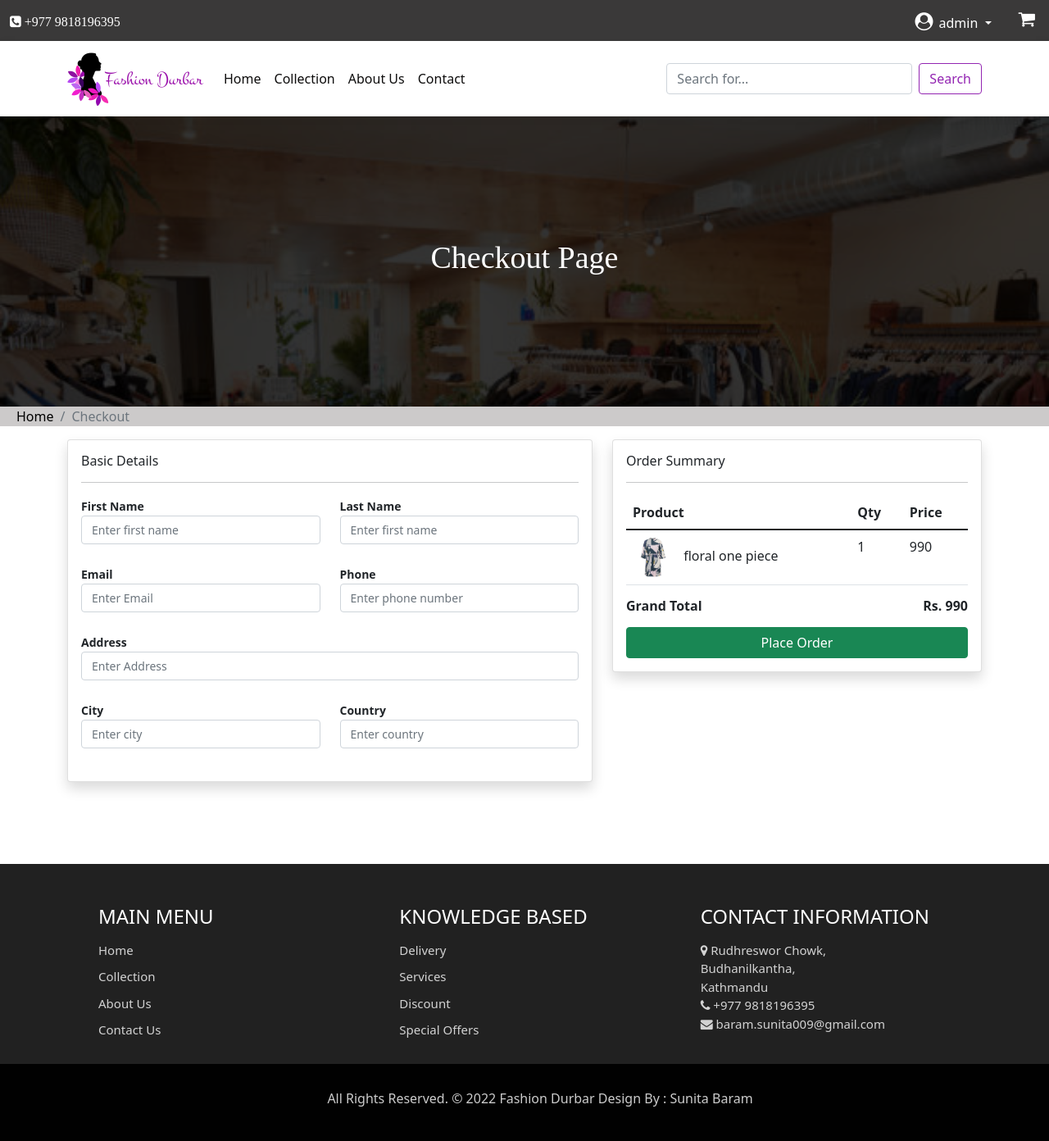
After one commit to Sunita12320/Fashion-Durbar, a Django app: page /checkout in a window 1280 px wide. The commit adds this page. Shown: the whole page at 82% size. Run offline with Django 4.2, Linux system fonts and the light colour scheme; a user stored in the database is signed in; data comes from the database, SQL or seed files in the repository; some libraries are stand-ins or nearby versions.

Commit message:
Email verification, checkout to forget password

```diff
--- a/main/admin.py
+++ b/main/admin.py
@@ -6,3 +6,4 @@ admin.site.register(FeatureProduct)
 admin.site.register(Category)
 admin.site.register(Product)
 admin.site.register(Cart)
+admin.site.register(Profile)
--- /dev/null
+++ b/main/static/css/checkout.css
@@ -0,0 +1,7 @@
+.checkoutform label{
+    font-size: 14px !important;
+    font-weight: 600;
+}
+.checkoutform input{
+    font-size: 14px !important;
+}
--- a/main/templates/nav.html
+++ b/main/templates/nav.html
@@ -11,6 +11,7 @@
     <!-- Bootstrap CSS -->
     <link href="https://cdn.jsdelivr.net/npm/bootstrap@5.1.3/dist/css/bootstrap.min.css" rel="stylesheet" integrity="sha384-1BmE4kWBq78iYhFldvKuhfTAU6auU8tT94WrHftjDbrCEXSU1oBoqyl2QvZ6jIW3" crossorigin="anonymous">
    <link rel="stylesheet" href="{% static 'css/style.css'%}">
+   <link rel="stylesheet" href="{% static 'css/checkout.css'%}">
    <link rel="stylesheet" href="{% static 'css/owl.carousel.min.css'%}">
    <link rel="stylesheet" href="{% static 'css/owl.theme.default.min.css'%}">
 
@@ -26,51 +27,53 @@
   <link rel="stylesheet" href="//code.jquery.com/ui/1.13.1/themes/base/jquery-ui.css">
 
     <title>Fashion Durbar</title>
+    <style>
+      #header{
+        position:sticky;
+        top:0;
+        left:0;
+        width:100%;
+        z-index:9;
+
+      }
+    </style>
   </head>
   <body>
     <!-- Navigation section-->
 
     <section id="header">
-      <nav class="navbar navbar-light " style="height:50px; background-color: rgb(58, 57, 57); padding-right:20px;">
-        <div class="container-fluid ">
-          <a class="navbar-brand">
-            <i class="fa fa-phone-square" style="font-size: 16px;color:white;"> +977 9818196395</i>
-          </a>
-          <form class="d-flex" id="setup">
-            {% if user.is_authenticated %}
-            <a style="margin-top: 5px;">Welcome {{request.user}}</a>
-            <div class="wrapper" style="margin-top: 5px;">
-              <!-- <a href="#"><i class="fa" style="font-size:24px; ">&#xf07a;</i><span> 0 </span></a> -->
-              <a href="/cart" class="cart position-relative d-inline-flex" aria-label="View your shopping cart" style="font-size:20px">
-                <i class="fa fa-shopping-cart"><span class="cart-basket d-flex align-items-center justify-content-center">
-                  <!-- {% if cart %}
-                    {%for item in cart %}
-                       {{item.product_qty}}
-                    {% endfor %}
-                  {% else %}
-                        0
-                   {% endif %} -->
-                   <span class="badge badge-primary cart-count px-3 pt-2">{{cart|length}}</span>
-                   <span class="sr-only">(current)</span>
-                </span></i>
+      <nav class="navbar navbar-expand-lg navbar-light" style="height:50px; background-color: rgb(58, 57, 57); ">
+        <div class="container-fluid"  >
+          <a class="navbar-brand"><i class="fa fa-phone-square" style="font-size: 16px;color:white;"> +977 9818196395</i></a>
+          {% if user.is_authenticated %}
+          <div id="navbarNavDropdown">
+            <ul class="navbar-nav">
+              <li class="nav-item dropdown">
+                <a class="nav-link dropdown-toggle" href="#" style="color:white" id="navbarDropdownMenuLink" role="button" data-bs-toggle="dropdown" aria-expanded="false">
+                  <i class="fa fa-user-circle" style="font-size:22px; margin-top: 5px; margin-right: 7px;"></i>{{request.user}}
+                </a>
+                <ul class="dropdown-menu" aria-labelledby="navbarDropdownMenuLink">
+                  <li><a class="dropdown-item" href="#">Action</a></li>
+                  <li><a class="dropdown-item" href="/logout">Logout</a></li>
 
+                </ul>
+              </li>
+              <li class="nav-item">
+                <a href=""><i class="fa fa-shopping-cart" style="color:white; font-size:22px; margin-top: 10px; margin-right: 5px; padding-left: 25px;"></i></a>
+               </li>
+            </ul>
 
-              </a>
-              </div>
-            <button type="button" class="btn btn-primary btn-sm" style="margin-left:25px; margin-bottom:5px;"><a href="/logout">Logout</a></button>
-            {% else %}
+          {% else %}
 
+          <button type="button" class="btn btn-secondary btn-sm mt-2 float-end" style="margin-bottom:5px;"><a href="/signin" style="color:white; text-decoration: none;">Login</a></button>
+          <button type="button" class="btn btn-secondary btn-sm mt-2" style="margin-bottom:5px;"><a href="/register" style="color:white; text-decoration: none;">Register</a></button>
 
-            <button type="button" class="btn btn-secondary btn-sm" style="margin-bottom:5px; "><a href="/signin">Login</a></button> &ensp;
-            <button type="button" class="btn btn-secondary btn-sm" style="margin-bottom:5px;"><a href="/register">Register</a></button>
-            <!-- <a href="/register">Register</a> -->
-            {% endif %}
-
-          </form>
+          {% endif %}
+        </div>
         </div>
       </nav>
 
-      <nav class="navbar  navbar-expand-lg navbar-light bg-white ">
+      <nav class="navbar navbar-expand-lg navbar-light bg-white " id="navbar">
 
        <div class="container">
 
@@ -103,7 +106,7 @@
             </ul>
             <form action="{% url 'searchproduct' %}" method="POST" class="d-flex">
               {% csrf_token %}
-              <input class="form-control me-2" name="productsearch" type="search" id="searchproducts" placeholder="Search for..." required aria-label="Search" >
+              <input class="form-control me-2" style="width:300px" name="productsearch" type="search" id="searchproducts" placeholder="Search for..." required aria-label="Search" >
               <button class="btn btn-outline-success" type="submit" border-color="#9325b2">Search</button>
             </form>
 
@@ -111,6 +114,7 @@
         <!-- </div> -->
 
       </nav>
+
 
 
     </section>
--- /dev/null
+++ b/main/templates/sunita/checkout.html
@@ -0,0 +1,139 @@
+{% extends 'nav.html' %}
+
+{% block body %}
+<!doctype html>
+<html lang="en">
+
+  <body>
+    {% load static%}
+
+    <div class="all-page-title page-breadcrumb">
+      <div class="container text-center">
+        <div class="row">
+          <div class="col-lg-12">
+            <h1>Checkout Page</h1>
+          </div>
+        </div>
+      </div>
+    </div>
+    <nav aria-label="breadcrumb" style="font-weight: 120px;">
+      <ol class="breadcrumb"  >
+        <li class="breadcrumb-item"><a href="/">Home</a></li>
+
+        <li class="breadcrumb-item active unique" aria-current="page"  >Checkout</li>
+      </ol>
+      </nav>
+
+
+<div class="container mt-3">
+    <div class="row">
+        <div class="col-md-7 ">
+            <div class="card shadow checkoutform">
+                <div class="card-body">
+                    <h6>Basic Details</h6>
+                    <hr>
+                    <div class="row ">
+                        <div class="col-md-6">
+                        <label>First Name</label>
+                        <input type="text" class="form-control" placeholder="Enter first name" required>
+                      </div>
+
+                      <div class="col-md-6">
+                        <label>Last Name</label>
+                        <input type="text" class="form-control" placeholder="Enter first name" required>
+                      </div>
+                    </div>
+                    <br>
+
+                    <div class="row">
+                        <div class="col-md-6">
+                        <label>Email</label>
+                        <input type="text" class="form-control" placeholder="Enter Email" required>
+                        </div>
+
+                        <div class="col-md-6">
+                            <label>Phone</label>
+                            <input type="text" class="form-control" placeholder="Enter phone number" required>
+                        </div>
+                    </div>
+                    <br>
+
+                    <div class="row">
+                        <div class="col-md-12">
+                            <label>Address</label>
+                            <input type="text" class="form-control" placeholder="Enter Address" required>
+                        </div>
+                    </div>
+                    <br>
+
+                    <div class="row">
+                        <div class="col-md-6">
+                        <label>City</label>
+                        <input type="text" class="form-control" placeholder="Enter city" required>
+                      </div>
+
+                      <div class="col-md-6">
+                        <label>Country</label>
+                        <input type="text" class="form-control" placeholder="Enter country" required>
+                      </div>
+                    </div>
+                    <br>
+                </div>
+            </div>
+
+        </div>
+
+        <div class="col-md-5">
+          <div class="card shadow">
+            <div class="card-body">
+              <h6>Order Summary</h6>
+              <hr>
+              {% if cartitems %}
+                  <table class="table table-strippeds table-bordereds">
+                    <thead>
+                      <tr>
+                        <th> Product</th>
+                        <th> Qty</th>
+                        <th> Price</th>
+                      </tr>
+                    </thead>
+                    <tbody>
+                      {% for item in cartitems %}
+                         <tr>
+                           <td>
+                              <img src="{{ item.product.product_image.url }}" height="50px" class="me-2" width="50px">
+                              {{ item.product.name }}
+                            </td>
+                           <td> {{ item.product_qty}}</td>
+                           <td> {{item.product.price}}</td>
+
+                         </tr>
+                      {% endfor %}
+                    </tbody>
+                  </table>
+                  <h6 class="fw-bold">Grand Total
+                    <span class="float-end">Rs. {{ total_price }} </span>
+                  </h6>
+
+                  <div class="mt-3">
+                    <a href="#" class="btn btn-success w-100">Place Order</a>
+                  </div>
+
+              {% else %}
+                  <h4>Your cart is empty</h4>
+              {% endif %}
+
+            </div>
+
+          </div>
+
+        </div>
+
+
+    </div>
+</div>
+
+
+  </body>
+  </html>
+  {% endblock body%}
--- a/main/templates/sunita/register.html
+++ b/main/templates/sunita/register.html
@@ -13,10 +13,11 @@
                   <h1 class="font-weight-bold px-5 py-3" >Sign Up</h1>
                   <form action="/signup" method="POST" style="padding-left: 50px;">
 
+
                     <div class="form-row" >
                       <div class="col-lg-9 my-3 py-2" id="box">
                         <label for="name" ><i class="fa fa-user"></i></label>
-                        <input type="text" name="name" id="name" placeholder="User Name" required/>
+                        <input type="text" name="username" id="username" placeholder="User Name" required/>
                       </div>
                     </div>
 
--- a/main/urls.py
+++ b/main/urls.py
@@ -1,5 +1,5 @@
 
-from . import views
+from . import views,checkout
 from django.urls import path , include
 
 
@@ -10,19 +10,31 @@ urlpatterns =[
     path('collection/<str:slug>', views.collectionview, name="collectionview"),
     path('collection/<str:cat_slug>/<str:prod_slug>', views.productview, name="productview"),
     path('product-list', views.productlistAjax),
+
     path('searchproduct',views.searchproduct, name='searchproduct'),
+
     path('about',views.about, name='about'),
+
     path('cart',views.viewcart, name='cart'),
+    path('add-to-cart',views.addtocart, name='addtocart'),
     path('update-cart',views.updatecart, name='updatecart'),
     path('delete-cart-item',views.deletecartitem, name='deletecartitem'),
+
     path('contact',views.contact, name='contact'),
+
     path('register',views.register, name='register'),
     path('signin',views.signin, name='signin'),
     path('signup',views.handleSignup, name='handleSignup'),
     path('login',views.handleLogin, name='handleLogin'),
     path('logout',views.handleLogout, name='handleLogout'),
-    path('add-to-cart',views.addtocart, name='addtocart'),
+
     path('token', views.token_send, name='token_send'),
     path('success', views.success, name='success'),
+    path('verify/<auth_token>', views.verify, name='verify'),
+    path('error', views.error_page, name ='error'),
+    path('forget-password/', views.ForgetPassword, name ='forget_password'),
+    path('change-password/<token>/' , views.ChangePassword , name="change_password"),
+
+    path('checkout', checkout.index, name='checkout')
 
 ]
--- a/main/views.py
+++ b/main/views.py
@@ -11,6 +11,9 @@ from matplotlib.style import context
 from django.contrib.auth.decorators import login_required
 from django.utils.decorators import method_decorator
 from .models import *
+import uuid
+from django.core.mail import send_mail
+from .helpers import send_forget_password_mail
 def index(request):
     # products = FeatureProduct.objects.all()
     # print(products)
@@ -140,48 +143,33 @@ def register(request):
 def signin(request):
     return render(request, 'sunita/signin.html')
 
-# def handleSignup(request):
-#     if request.method == 'POST':
-
-#         name = request.POST['name']
-#         email = request.POST['email']
-#         phone = request.POST['phone']
-#         pass1  = request.POST['pass1']
-#         pass2 = request.POST['pass2']
-
-
-#         myuser = User.objects.create_user(name, email, pass1)
-#         myuser.phone = phone
-#         myuser.save()
-#         messages.success(request, "Your acount has been successfully created")
-#         return redirect('home')
-
-
-#     else:
-#         return HttpResponse('404 - Not Found')
-
 
 def handleSignup(request):
+
     if request.method == "POST":
         #Get the parameters
-        name=request.POST['name']
-        email=request.POST['email']
-        phone = request.POST['phone']
-        pass1  = request.POST['pass1']
-        pass2 = request.POST['pass2']
+        username = request.POST.get('username')
+        email = request.POST.get('email')
+        phone = request.POST.get('phone')
+        pass1  = request.POST.get('pass1')
+        pass2 = request.POST.get('pass2')
 
         #check for errorneous inputs
 
-        if len(name)>10:
+        if len(username)>10:
             messages.error(request, "SignUp Unsuccessful 🙁 Username should be under 10 characters !!")
             return redirect('/register')
 
-        if not name.isalnum():
+        if not username.isalnum():
             messages.error(request, "SignUp Unsuccessful 🙁 Username should only have letters and numbers !!")
             return redirect('/register')
 
-        if User.objects.filter(username=name).first():
+        if User.objects.filter(username=username).first():
             messages.error(request, "This username is already registered!! Sorry type unique username")
+            return redirect('/register')
+
+        if User.objects.filter(email = email).first():
+            messages.success(request, "Email is taken.")
             return redirect('/register')
 
         if len(pass1)<8:
@@ -192,47 +180,53 @@ def handleSignup(request):
             messages.error(request, "The password should have a number in it")
             return redirect('/register')
 
-        if re.search('[A-Z]',pass1) is None:
-            messages.error(request, "The password should have a capital letter in it")
-            return redirect('/register')
+        # if re.search('[A-Z]',pass1) is None:
+        #     messages.error(request, "The password should have a capital letter in it")
+        #     return redirect('/register')
 
-        if re.search('[@, $, #]',pass1) is None:
-            messages.error(request, "The password should have symbols like [@, $, #]")
-            return redirect('/register')
+        # if re.search('[@, $, #]',pass1) is None:
+        #     messages.error(request, "The password should have symbols like [@, $, #]")
+        #     return redirect('/register')
 
         if pass1 != pass2:
             messages.warning(request, "SignUp Unsuccessful 🙁 Passwords do not match !!")
             return redirect('/register')
-            # return render(request, 'codes/SignUp.html')
+                    # return render(request, 'codes/SignUp.html')
 
         #create users
-        myuser = User.objects.create_user(name, email, pass1)
+        myuser = User.objects.create_user(username, email,pass1)
+        myuser.set_password(pass1)
         myuser.phone = phone
         myuser.save()
-        messages.success(request, "SignUp Successful 🙂")
-        return redirect('/')
-
-
+        auth_token = str(uuid.uuid4())
+        profile_obj = Profile.objects.create(user=myuser, auth_token=auth_token)
+        profile_obj.save()
+        send_mail_after_registration(email, auth_token)
+        return redirect('/token')
     else:
-        # return HttpResponse('404 - Not Found')
-        return render(request, 'sunita/register.html')
+        return redirect('/signup')
 
 
 def handleLogin(request):
     if request.method == "POST":
         #Get the parameters
-        loginname=request.POST['loginname']
-        loginpass=request.POST['loginpass']
+        loginname=request.POST.get('loginname')
+        loginpass=request.POST.get('loginpass')
+
+        user_obj = User.objects.filter(username = loginname).first()
+
+        if user_obj is None:
+            messages.success(request, 'User not found')
+            return redirect('/signin')
+
+        profile_obj = Profile.objects.filter(user = user_obj).first()
+
+        if not profile_obj.is_verified:
+            messages.success(request, 'Profile is not verified yet please check your mail!')
+            return redirect('/login')
 
         user = authenticate(username=loginname,
         password=loginpass)
-        try:
-           remember = request.POST['remember-me']
-           if remember:
-                    settings.SESSION_EXPIRE_AT_BROWSER_CLOSE = False
-        except:
-            settings.SESSION_EXPIRE_AT_BROWSER_CLOSE = True
-
 
         if user is not None:
             login(request, user)
@@ -244,6 +238,7 @@ def handleLogin(request):
             return redirect('/signin')
 
     return render(request, 'sunita/signin.html')
+
 
 def handleLogout(request):
     logout(request)
@@ -258,3 +253,74 @@ def success(request):
 
 def token_send(request):
     return render(request, 'sunita/token_send.html')
+
+def verify(request, auth_token):
+    profile_obj = Profile.objects.filter(auth_token = auth_token).first()
+    if profile_obj:
+        if profile_obj.is_verified:
+            messages.success(request, "Your account has already verified!")
+            return redirect('/signin')
+
+        profile_obj.is_verified = True
+        profile_obj.save()
+        messages.success(request, "Your account has been verified..")
+        return redirect('/signin')
+    else:
+        return redirect('/error')
+
+def error_page(request):
+    return render(request, 'sunita/error.html')
+
+
+def send_mail_after_registration(email, token):
+    subject ='Your accounts need to be verified'
+    message = f'Hi paste the link to verify your account http://127.0.0.1:8000/verify/{token}'
+    email_from = settings.EMAIL_HOST_USER
+    recipient_list = [email]
+    send_mail(subject, message, email_from, recipient_list)
+
+def ChangePassword(request , token):
+    context = {}
+
+    profile_obj = Profile.objects.filter(forget_password_token = token).first()
+    context = {'user_id' : profile_obj.user.id}
+
+    if request.method == 'POST':
+        pass1 = request.POST.get('pass1')
+        pass2 = request.POST.get('pass2')
+        user_id = request.POST.get('user_id')
+
+        if user_id is  None:
+            messages.error(request, 'No user id found.')
+            return redirect(f'/change-password/{token}/')
+
+        if  pass1 != pass2:
+            messages.success(request, 'both should  be equal.')
+            return redirect(f'/change-password/{token}/')
+
+
+        user_obj = User.objects.get(id = user_id)
+        user_obj.set_password(pass1)
+        user_obj.save()
+        return redirect('/login')
+
+    return render(request , 'sunita/change-password.html' , context)
+
+def ForgetPassword(request):
+     if request.method =='POST':
+        username = request.POST.get('username')
+
+        if not User.objects.filter(username=username).first():
+            messages.success(request,'Not user found with this username.')
+            return redirect('/forget-password')
+
+        user_obj = User.objects.get(username = username)
+        token = str(uuid.uuid4())
+        profile_obj= Profile.objects.get(user = user_obj)
+        profile_obj.forget_password_token = token
+        profile_obj.save()
+        send_forget_password_mail(user_obj.email, token)
+        messages.success(request,'An email is sent to your account, please check your mail...')
+        return redirect('/forget-password')
+
+     return render(request,'sunita/forget-password.html')
```
Also changed, not shown: main/checkout.py (added, +28 -0 lines), main/helpers.py (added, +9 -0 lines), main/models.py (+26 -0 lines), main/templates/sunita/cart.html (+4 -3 lines), main/templates/sunita/change-password.html (added, +54 -0 lines), main/templates/sunita/error.html (added, +12 -0 lines), main/templates/sunita/forget-password.html (added, +47 -0 lines), main/templates/sunita/signin.html (+6 -6 lines), main/templates/sunita/success.html (added, +14 -0 lines), main/templates/sunita/token_send.html (added, +14 -0 lines), main/migrations/0007_profile.py (added), main/migrations/0008_profile_forget_password_token.py (added), 1 other file.
